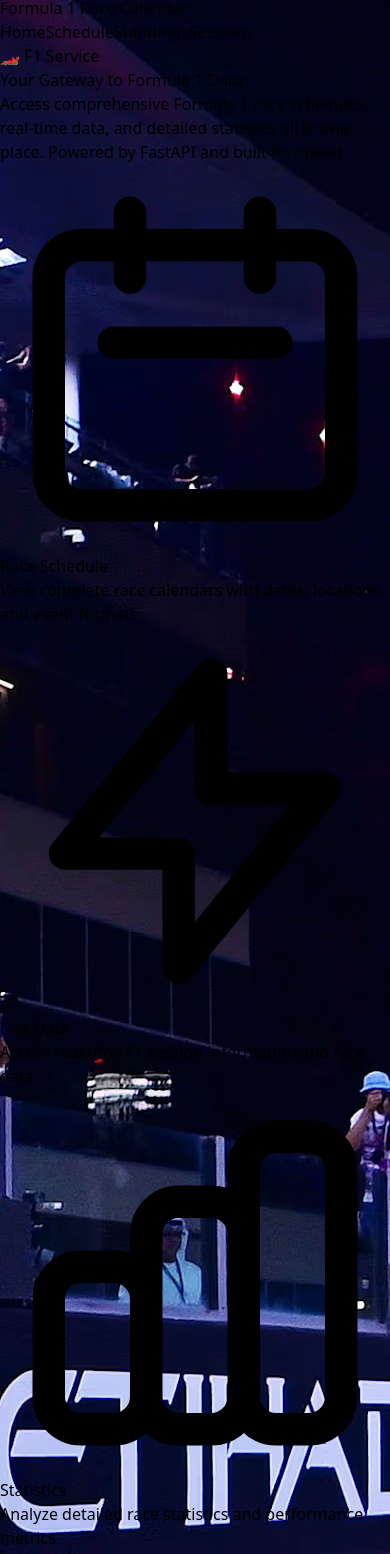
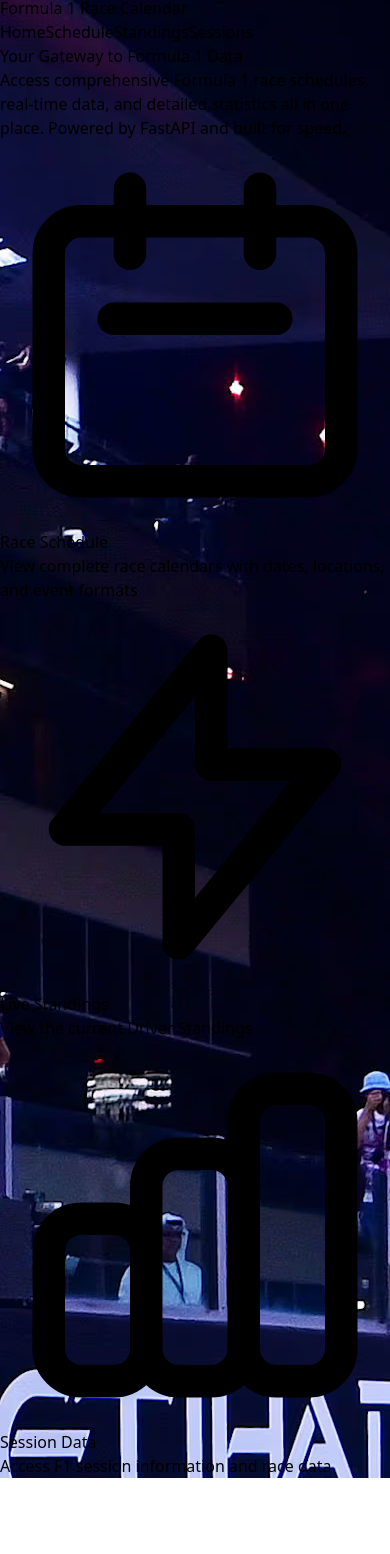
Before and after one commit to tygeplater/Microservices-Final-Project, a React (Vite) app in the folder f1-service/frontend/: page / in a window 390 px wide. Shown: the part 28-1582 px from the top of the page. After the commit the page ends 1506 px from the top, so only its background shows below. Built offline with nearby package versions, Linux system fonts and the light colour scheme.

Commit message:
Updated Header

```diff
--- a/f1-service/frontend/src/components/header.tsx
+++ b/f1-service/frontend/src/components/header.tsx
@@ -1,6 +1,6 @@
 export function Header() {
     return (
-      <header className="mx-auto backdrop-blur-xl bg-gray-900/85 border border-red-600/30 rounded-2xl p-8 md:p-12 shadow-2xl">
+      <header className="mx-auto backdrop-blur-xl bg-gray-900/85 rounded-2xl px-4 py-3 mb-10 shadow-2xl">
         <div className="flex flex-row">
             <div className="container mx-auto px-4 py-3">
                 <h1 className="text-4xl font-bold text-white">Formula 1 Service</h1>
--- a/f1-service/frontend/src/pages/HomePage.tsx
+++ b/f1-service/frontend/src/pages/HomePage.tsx
@@ -15,13 +15,10 @@ export const HomePage = () => {
 
       {/* Content */}
       <div className="container mx-auto px-4 relative z-10">
-        <div className="max-w-6xl mx-auto backdrop-blur-xl bg-gray-900/85 border border-red-600/30 rounded-2xl p-8 md:p-12 shadow-2xl">
+        <div className="max-w-6xl mx-auto bg-gray-900/85 rounded-2xl p-8 shadow-2xl">
           <div className="flex flex-col items-center space-y-8">
             {/* Hero Section */}
             <div className="text-center">
-              <h1 className="text-5xl md:text-6xl font-bold text-red-600 mb-4 drop-shadow-[0_0_20px_rgba(225,6,0,0.5)]">
-                🏎️ F1 Service
-              </h1>
               <h2 className="text-2xl md:text-3xl text-gray-400 mb-4">
                 Your Gateway to Formula 1 Data
               </h2>
@@ -76,9 +73,9 @@ export const HomePage = () => {
                       d="M13 10V3L4 14h7v7l9-11h-7z"
                     />
                   </svg>
-                  <h3 className="text-xl font-bold text-white">Live Data</h3>
+                  <h3 className="text-xl font-bold text-white">Live Standings</h3>
                   <p className="text-gray-400 text-center text-sm">
-                    Access real-time F1 session information and race data
+                    View the current Driver Standings
                   </p>
                 </div>
               </div>
@@ -99,21 +96,13 @@ export const HomePage = () => {
                       d="M9 19v-6a2 2 0 00-2-2H5a2 2 0 00-2 2v6a2 2 0 002 2h2a2 2 0 002-2zm0 0V9a2 2 0 012-2h2a2 2 0 012 2v10m-6 0a2 2 0 002 2h2a2 2 0 002-2m0 0V5a2 2 0 012-2h2a2 2 0 012 2v14a2 2 0 01-2 2h-2a2 2 0 01-2-2z"
                     />
                   </svg>
-                  <h3 className="text-xl font-bold text-white">Statistics</h3>
+                  <h3 className="text-xl font-bold text-white">Session Data</h3>
                   <p className="text-gray-400 text-center text-sm">
-                    Analyze detailed race statistics and performance metrics
+                    Access F1 session information and race data
                   </p>
                 </div>
               </div>
             </div>
-
-            {/* CTA Button */}
-            <button
-              onClick={() => navigate("/schedule")}
-              className="mt-8 px-8 py-4 text-lg font-bold text-white bg-gradient-to-r from-red-600 to-red-500 rounded-lg shadow-lg shadow-red-600/30 hover:shadow-red-600/40 hover:scale-105 transition-all duration-300"
-            >
-              View Race Schedule
-            </button>
           </div>
         </div>
       </div>
```
